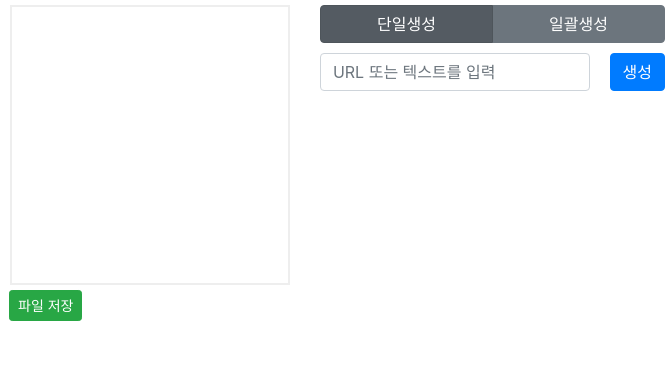
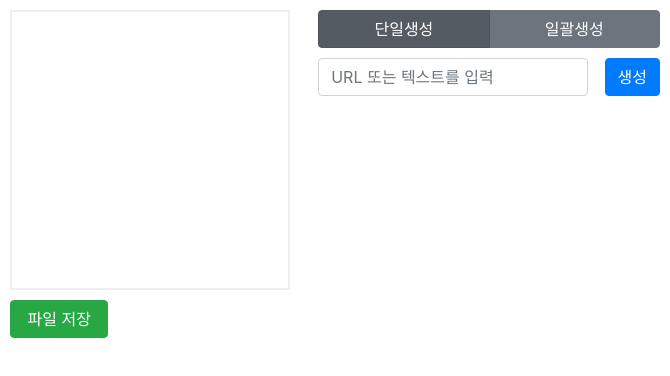
Before and after one commit to Beramo14/Electron-QRCode-Generator, an Electron app: page static/index.html in a window 670 px wide. Drawn offline with nearby package versions, Linux system fonts and the light colour scheme.

Commit message:
창 크기 및 간격 조정

```diff
--- a/index.js
+++ b/index.js
@@ -8,8 +8,8 @@ let mainWindow;
 function createWindow(){
     mainWindow = new BrowserWindow({
         title: 'QRCode Generator',
-        width: 660,
-        height: 370,
+        width: 670,
+        height: 380,
         resizable: false,
         webPreferences: {
             nodeIntegration: false,
--- a/static/css/main.css
+++ b/static/css/main.css
@@ -6,11 +6,11 @@ body {
 
 div.left-box {
     float: left;
-    width: 47%;
+    width: 46%;
 }
 div.right-box {
     float: right;
-    width: 53%;
+    width: 54%;
 }
 
 div.box{
@@ -23,17 +23,17 @@ div.box-wrap{
     height: 100%;
 }
 div.innerBox{
-    margin: 5px;
+    margin: 10px;
 }
 
 #qr-preview{
+    margin-top: 10px;;
     border: 2px solid #eeeeee;
-    margin: 5px;
     width: 280px;
     height: 280px;
 }
 #control-buttons-qr{
-    margin: 6px;
+    margin-top: 10px;
 }
 #qr-img{
     width: 100%;
--- a/static/index.html
+++ b/static/index.html
@@ -14,8 +14,8 @@
                     <img id="qr-img" src style="display:none;"/>
                     <input type="hidden" id="thisQrText"/>
                 </div>
-                <div id="control-buttons-qr" class="m-1">
-                    <button type="button" id="qr-image-save" class="btn btn-sm btn-success">파일 저장</button>
+                <div id="control-buttons-qr">
+                    <button type="button" id="qr-image-save" class="btn btn-success">&nbsp;파일 저장&nbsp;</button>
                 </div>
             </div>
         </div>
@@ -29,7 +29,7 @@
                         <label class="btn btn-secondary">
                             <input type="radio" name="menu-select-buttons" id="batch-generate-button"> 일괄생성
                         </label>
-                      </div>
+                    </div>
                 </div>
                 <div id="menu-display">
                     <div id="single-generate">
```
